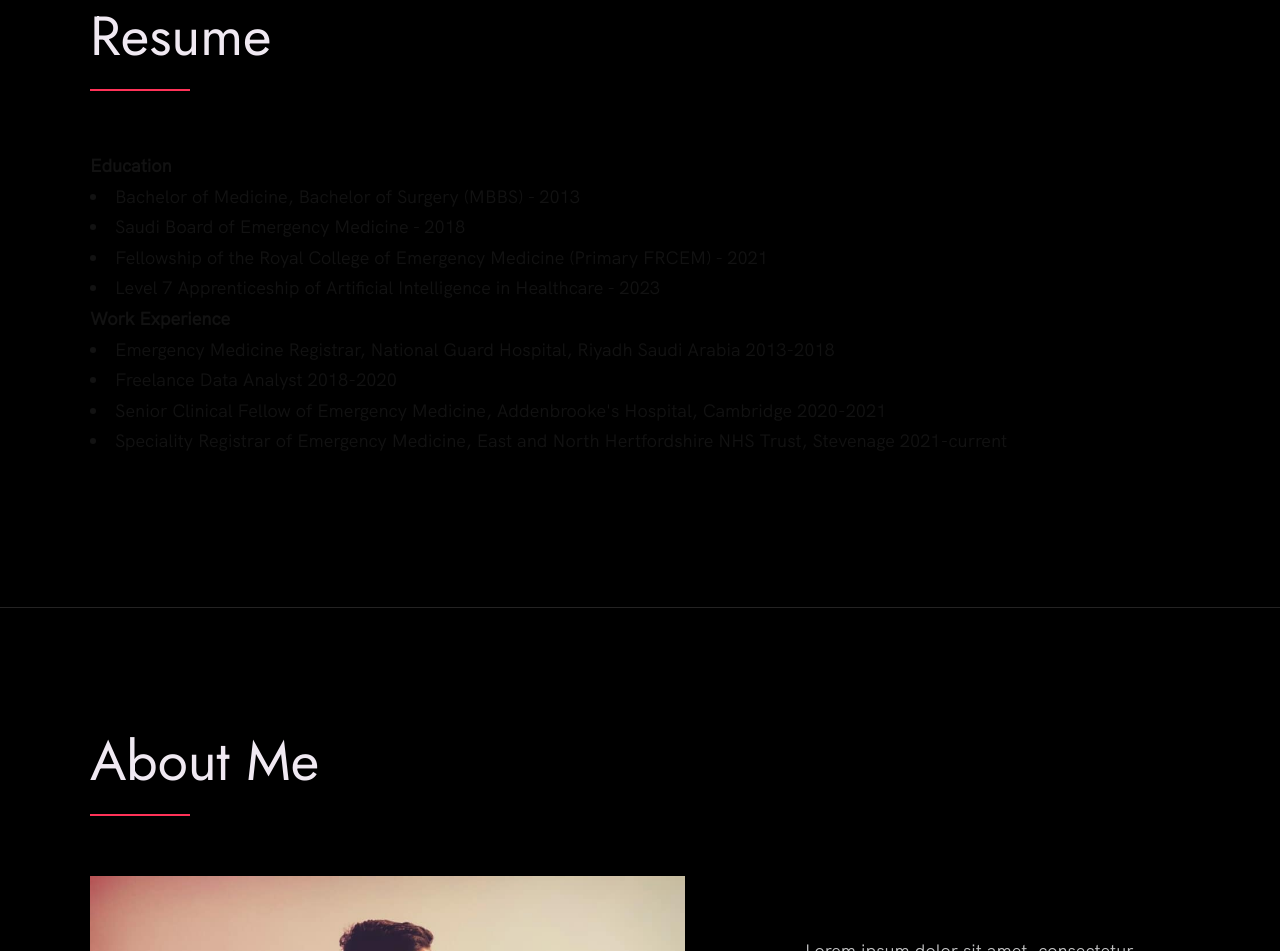
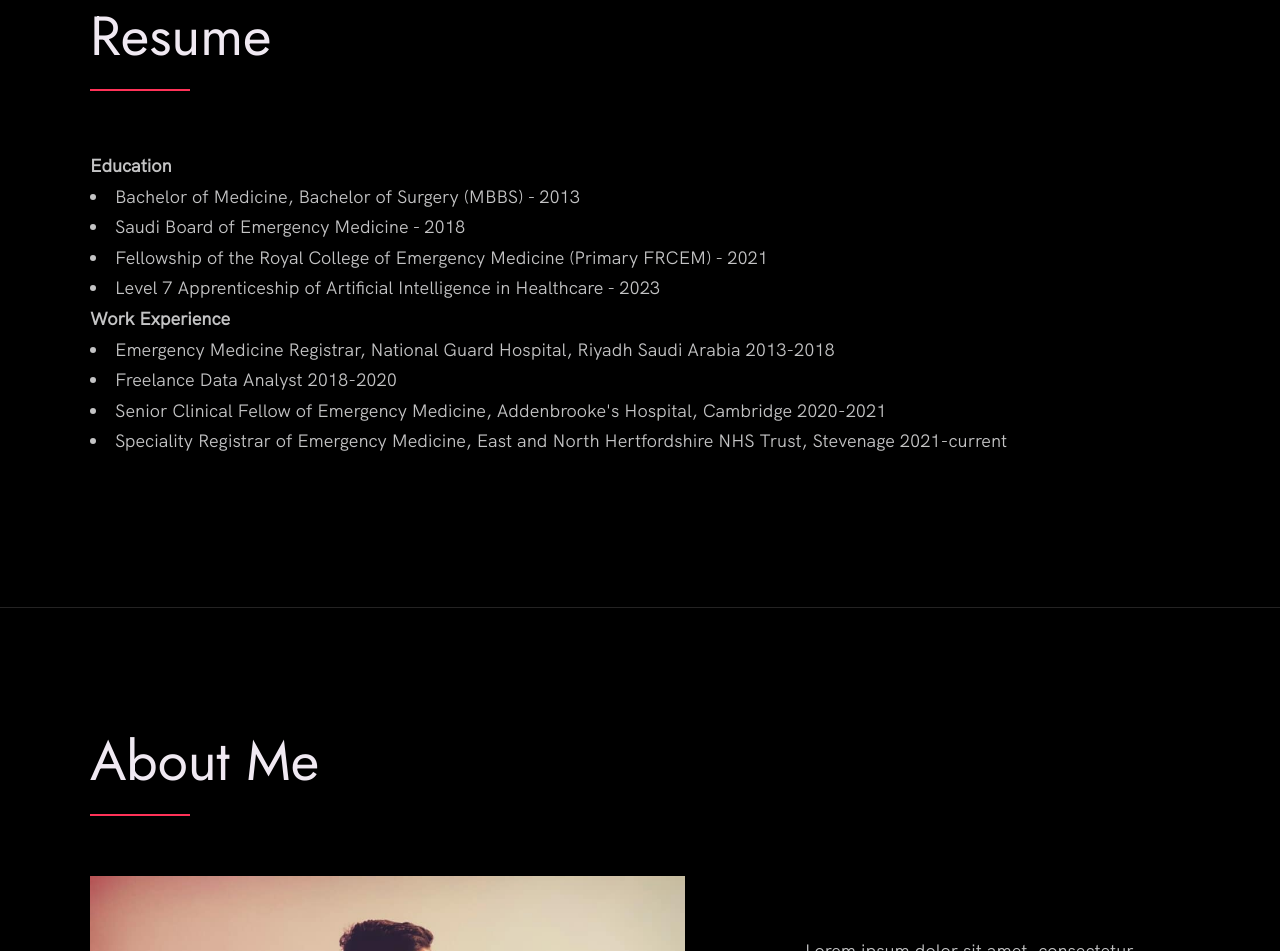
Before and after one commit to Sharifsa32/portfolio, a plain HTML site: page index.html in a window 1280 px wide. Shown: the part 2970-3921 px from the top of the page. Drawn offline with Linux system fonts and the light colour scheme.

Commit message:
Resume color fix

```diff
--- a/index.html
+++ b/index.html
@@ -167,7 +167,7 @@
     <section class="Resume" id="Resume">
       <div class="row">
         <h2>Resume</h2>
-        <div class="client__logos">
+        <div class="projects__box">
           <!-- Add logos of the clients or companies you'have worked with. -->
           <ul class="projects__list">
             <h4>Education</h4>
```
